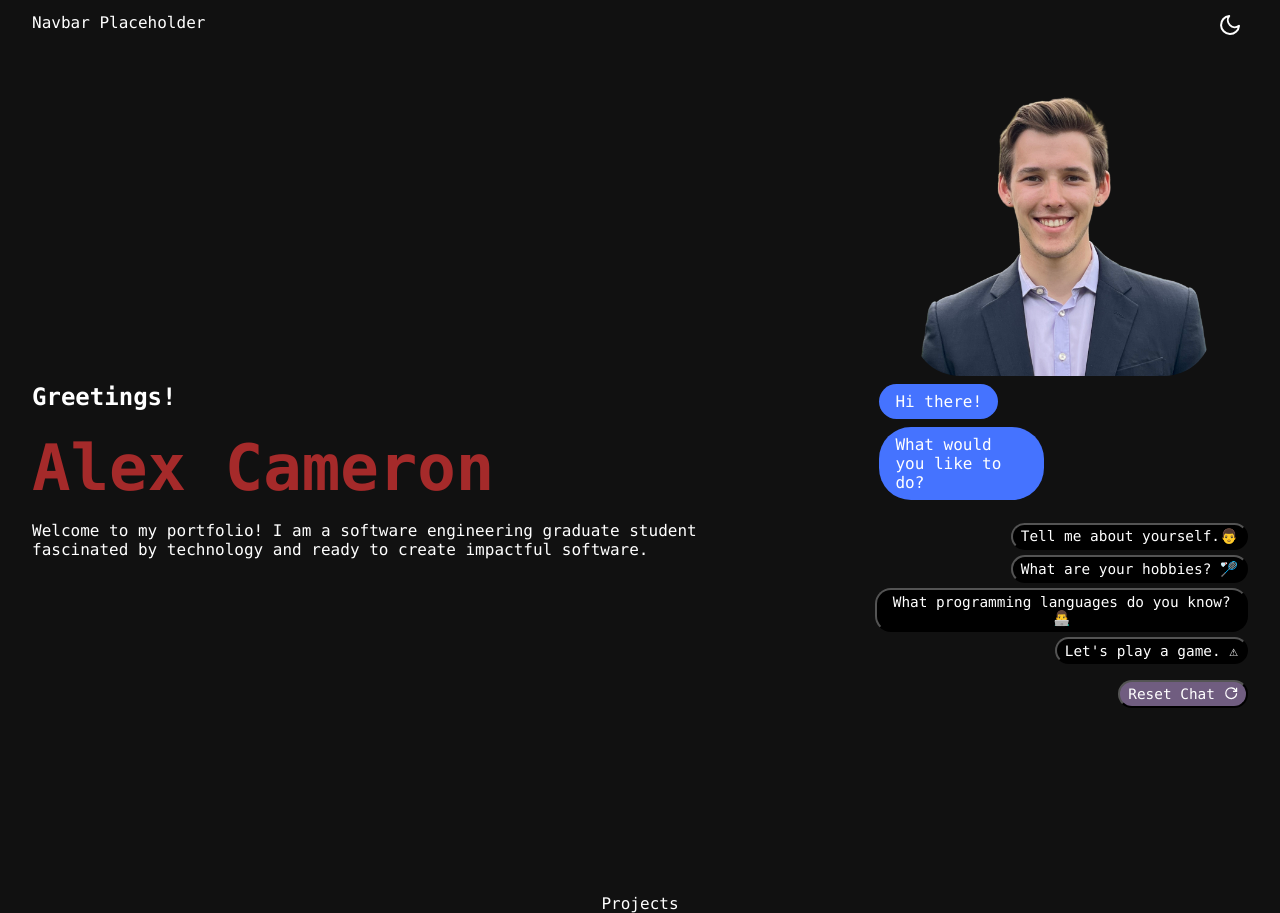
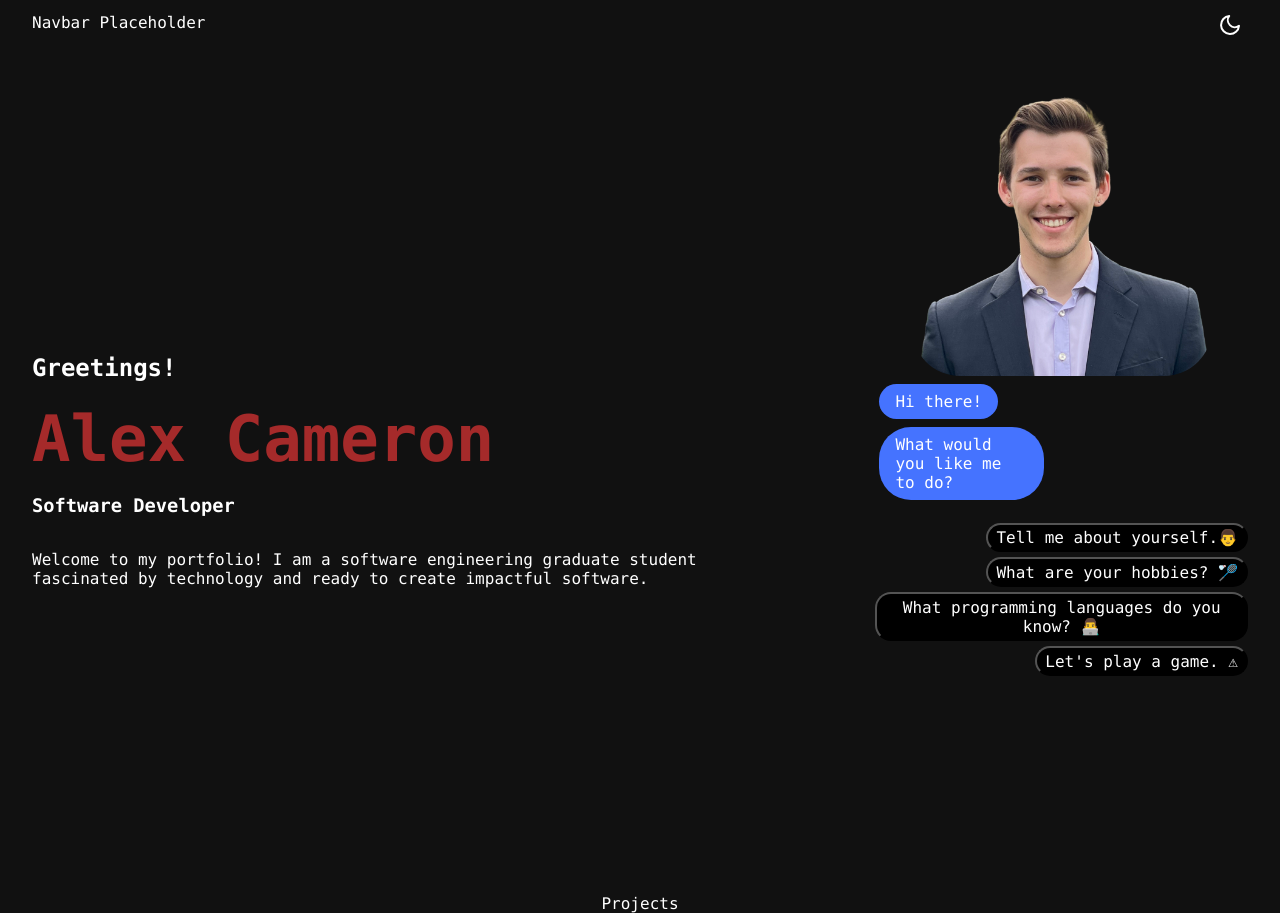
Before and after one commit to alexcameron8/ACameron-Portfolio, a React (Vite) app: page / in a window 1280 px wide. Built offline with nearby package versions, Linux system fonts and the light colour scheme.

Commit message:
Modified the chat box logic, so messages are sent sequentially

```diff
--- a/src/components/ChatBox/ChatBox.jsx
+++ b/src/components/ChatBox/ChatBox.jsx
@@ -4,7 +4,7 @@ import { Message } from "./Message";
 import { AvatarProfile } from "./AvatarProfile";
 import { GrPowerReset } from "react-icons/gr";
 
-export const conversations_data = [
+const conversations_data = [
   {
     message: "Tell me about yourself.👨",
     answer:
@@ -27,40 +27,50 @@ export const conversations_data = [
     answer: "To-Do: Game?",
   },
 ];
-
-export function ChatBox() {
 const default_message = [
   {
     id: "id" + Math.random().toString(16).slice(2),
     type: "system",
     text: "Hi there!",
+    isComplete: false,
+  },
+  {
+    id: "id" + Math.random().toString(16).slice(2),
+    type: "system",
+    text: "What would you like me to do?",
+    isComplete: false,
   },
 ];
+
+export function ChatBox() {
   const [messages, setMessages] = useState(default_message);
   const [conversations, setConversations] = useState(conversations_data);
   const [resetFlag, setResetFlag] = useState(false);
   const [isShrunk, setIsShrunk] = useState(false);
+  const [isInitialized, setIsInitialized] = useState(false);
+  const [resetCounter, setResetCounter] = useState(0); // Increment this counter to trigger Message reset
+  const [lastCompleteIndex, setLastCompleteIndex] = useState(-1); // Track the index of the last completed message
+  const [isMessagesComplete, setIsMessagesComplete] = useState(false); // State to track if any message is typing
+
+  // Effect to set isTyping based on messages
+  useEffect(() => {
+    setIsMessagesComplete(messages.some((message) => !message.isComplete));
+  }, [messages]);
 
   useEffect(() => {
     if (resetFlag) {
+      //reset all data to default
       setMessages(default_message);
       setConversations(conversations_data);
-      setResetFlag(false); // Reset the flag after resetting messages
-    } else {
-      const timer = setTimeout(() => {
-        const newMessage = {
-          id: "id" + Math.random().toString(16).slice(2),
-          type: "system",
-          text: "What would you like to do?",
-        };
-        setMessages((prevMessages) => [...prevMessages, newMessage]);
-      }, 650); // Adjust the delay
-
-      return () => clearTimeout(timer); // Clear the timer on component unmount
+      setResetFlag(false);
+      setIsInitialized(false);
+      setLastCompleteIndex(-1);
+      setResetCounter((prevCounter) => prevCounter + 1); // Increment the reset counter
     }
-  }, [resetFlag]); // Empty dependency array means it runs only once on mount
+  }, [resetFlag]);
 
   function handleResponse(message) {
+    if (!isInitialized) setIsInitialized(true);
     handleToggleShrink(true);
     setConversations((conv) =>
       conv.filter((convItem) => convItem.message !== message.message)
@@ -69,10 +79,12 @@ export function ChatBox() {
       id: "id" + Math.random().toString(16).slice(2),
       type: "user",
       text: message.message,
+      isComplete: false,
     };
     if (messages?.length > 2) {
-      // console.log(messages.slice(-2));
+      setLastCompleteIndex((prev) => prev - 2);
       setMessages((prevMessages) => [...prevMessages.slice(-2), askedMessage]);
+      // setMessages((prevMessages) => [...prevMessages, askedMessage]);
     } else {
       setMessages((prevMessages) => [...prevMessages, askedMessage]);
     }
@@ -83,9 +95,10 @@ export function ChatBox() {
         id: "id" + Math.random().toString(16).slice(2),
         type: "system",
         text: message.answer,
+        isComplete: false,
       };
       setMessages((prevMessages) => [...prevMessages, newMessage]);
-    }, 1000); // Adjust the delay time as needed (in milliseconds)
+    }, 10); // Adjust the delay time as needed (in milliseconds)
   }
 
   function resetMessages() {
@@ -97,26 +110,62 @@ export function ChatBox() {
     setIsShrunk(isTiny);
   }
 
+  // Update the isComplete state of a message by its ID
+  function setIsComplete(id, isComplete) {
+    setMessages((prevMessages) =>
+      prevMessages.map((message) =>
+        message.id === id ? { ...message, isComplete } : message
+      )
+    );
+    if (isComplete) {
+      // Update the index of the last complete message
+      setLastCompleteIndex((prevIndex) => {
+        const currentIndex = messages.findIndex((message) => message.id === id);
+        return currentIndex > prevIndex ? currentIndex : prevIndex;
+      });
+    }
+  }
+
   return (
     <div className="profile-container">
       <AvatarProfile isShrunk={isShrunk} setIsShrunk={handleToggleShrink} />
       <div className="chat-container">
         <div className="message-container">
-          {messages.map((message) => (
+          {messages.map((message, index) => {
+            // Render only if the message is complete or if it's the first message
+            console.log("Data below for:" + message.text);
+            console.log(message.isComplete);
+            console.log("Cur index:" + index);
+            console.log("Last completed index: (+1)" + lastCompleteIndex);
+            if (
+              message.isComplete ||
+              index === 0 ||
+              index === lastCompleteIndex + 1
+            ) {
+              return (
                 <Message
                   key={message.id}
+                  id={message.id}
                   type={message.type}
-              className={message.isRemoving ? "message-exit" : ""}
+                  setIsComplete={setIsComplete}
+                  reset={resetCounter}
                 >
                   {message.text}
                 </Message>
-          ))}
+              );
+            } else {
+              return null;
+            }
+          })}
         </div>
+        {!isMessagesComplete && (
           <div className="answers-container">
             {conversations?.map((m, i) => (
               <Answer key={i} message={m} handleClick={handleResponse}></Answer>
             ))}
           </div>
+        )}
+        {!isMessagesComplete && isInitialized && (
           <div className="reset-container">
             <button className="btn-reset" onClick={resetMessages}>
               Reset Chat&nbsp;
@@ -125,6 +174,7 @@ export function ChatBox() {
               </div>
             </button>
           </div>
+        )}
       </div>
     </div>
   );
--- a/src/components/ChatBox/Message.jsx
+++ b/src/components/ChatBox/Message.jsx
@@ -1,7 +1,8 @@
 import { useState, useEffect } from "react";
 
 /* eslint-disable react/prop-types */
-export function Message({ type, children, className }) {
+export function Message({ id, type, children, setIsComplete, reset }) {
+  const charInterval = 40;
   const [isTyping, setIsTyping] = useState(true);
   const [textToShow, setTextToShow] = useState("");
 
@@ -14,11 +15,12 @@ export function Message({ type, children, className }) {
           setTextToShow(text.substring(0, currentIndex));
           currentIndex++;
         } else {
-          console.log("DONE HERE!");
-          // setIsTyping(false);
+          console.log("DONE HERE! Typing done for: " + type);
+          // IS THIS WHERE ISCOMPLETED GETS CALLED?
+          setIsComplete(id, true);
           clearInterval(interval);
         }
-      }, 40); // Adjust the interval for the typing speed
+      }, charInterval); // Adjust the interval for the typing speed
     }
     const timer = setTimeout(
       () => {
@@ -28,7 +30,7 @@ export function Message({ type, children, className }) {
     );
 
     return () => clearTimeout(timer); // Clear the timer on component unmount
-  }, [isTyping, setIsTyping, type, children]);
+  }, [isTyping, setIsTyping, type, children, reset]);
 
   const Typing = ({ type }) => (
     <div className={`typing ${type}`}>
@@ -39,7 +41,7 @@ export function Message({ type, children, className }) {
   );
 
   return (
-    <div className={`message ${type} ${className || ""}`}>
+    <div className={`message ${type}`}>
       {isTyping && type === "system" ? (
         <Typing type={type} />
       ) : (
--- a/src/components/ChatBox/chatbox.css
+++ b/src/components/ChatBox/chatbox.css
@@ -1,6 +1,7 @@
 /* Everything Below is for ChatBox CSS */
 .chat-container {
   /* border: 1px solid black; */
+  min-width: 300px;
   max-width: 400px;
   /* overflow: hidden; */
   position: relative;
@@ -38,6 +39,7 @@
   margin-block-end: 0;
   margin-block-start: 0;
   overflow: hidden;
+  font-size: 1rem;
 }
 
 .answers-container {
@@ -47,6 +49,7 @@
   display: flex;
   align-items: center;
   justify-content: flex-end;
+  animation: slideInRightToLeft 0.35s ease-in-out;
 }
 .reset-container {
   gap: 1%;
@@ -55,6 +58,7 @@
   display: flex;
   align-items: center;
   justify-content: flex-end;
+  animation: fadeIn 2s ease-in-out;
 }
 
 .btn-answer {
@@ -150,3 +154,19 @@
     transform: rotate(360deg);
   }
 }
+@keyframes slideInRightToLeft {
+  from {
+    transform: translateX(100%);
+  }
+  to {
+    transform: translateX(0);
+  }
+}
+@keyframes fadeIn {
+  from {
+    opacity: 0;
+  }
+  to {
+    opacity: 1;
+  }
+}
--- a/src/components/Header/Header.jsx
+++ b/src/components/Header/Header.jsx
@@ -5,6 +5,7 @@ export function Header() {
     <div className="header-container">
       <h2>Greetings!</h2>
       <h1>Alex Cameron</h1>
+      <h3>Software Developer</h3>
       <p>
         Welcome to my portfolio! I am a software engineering graduate student
         fascinated by technology and ready to create impactful software.
--- a/src/index.css
+++ b/src/index.css
@@ -12,7 +12,7 @@ body {
 }
 
 button {
-  font-size: 0.9rem;
+  font-size: 1rem;
   font-family: Consolas, monaco, monospace;
 }
 .app {
```
Lines whose indentation alone changed are shown as unchanged.
